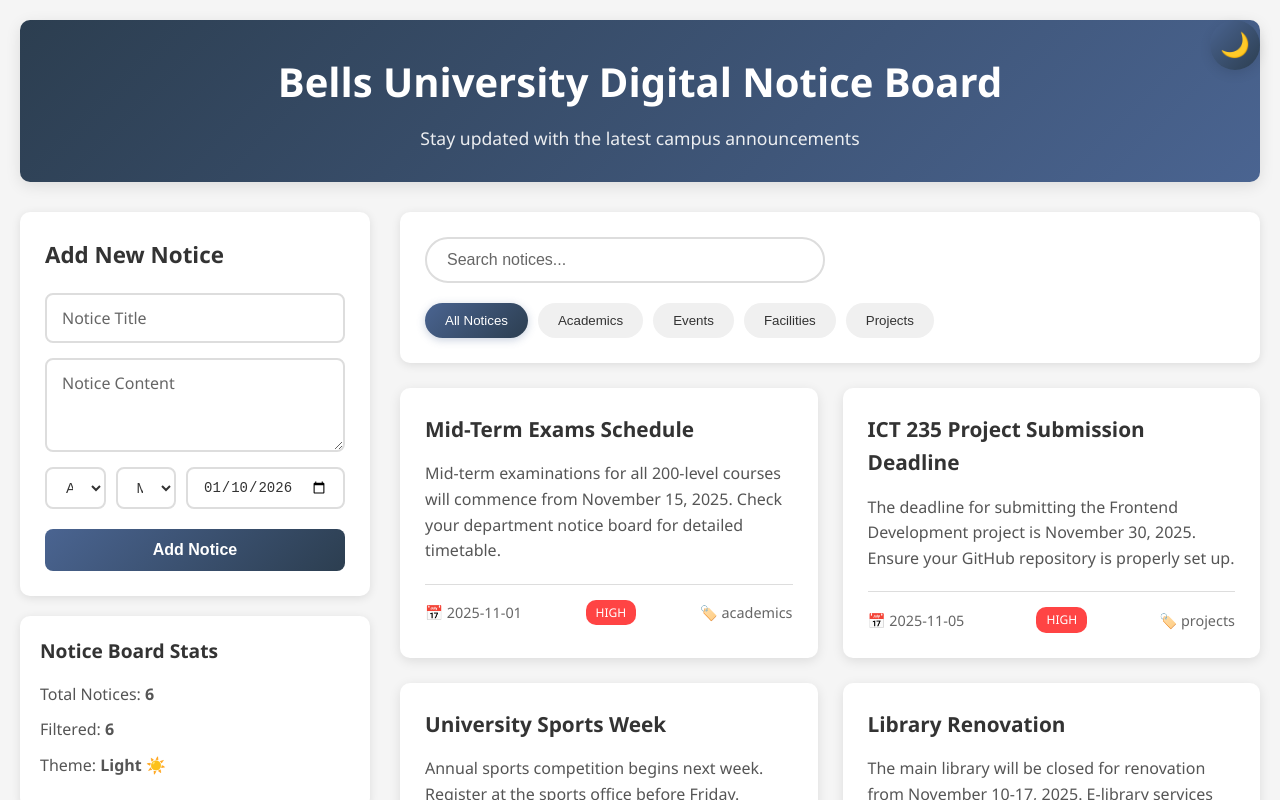
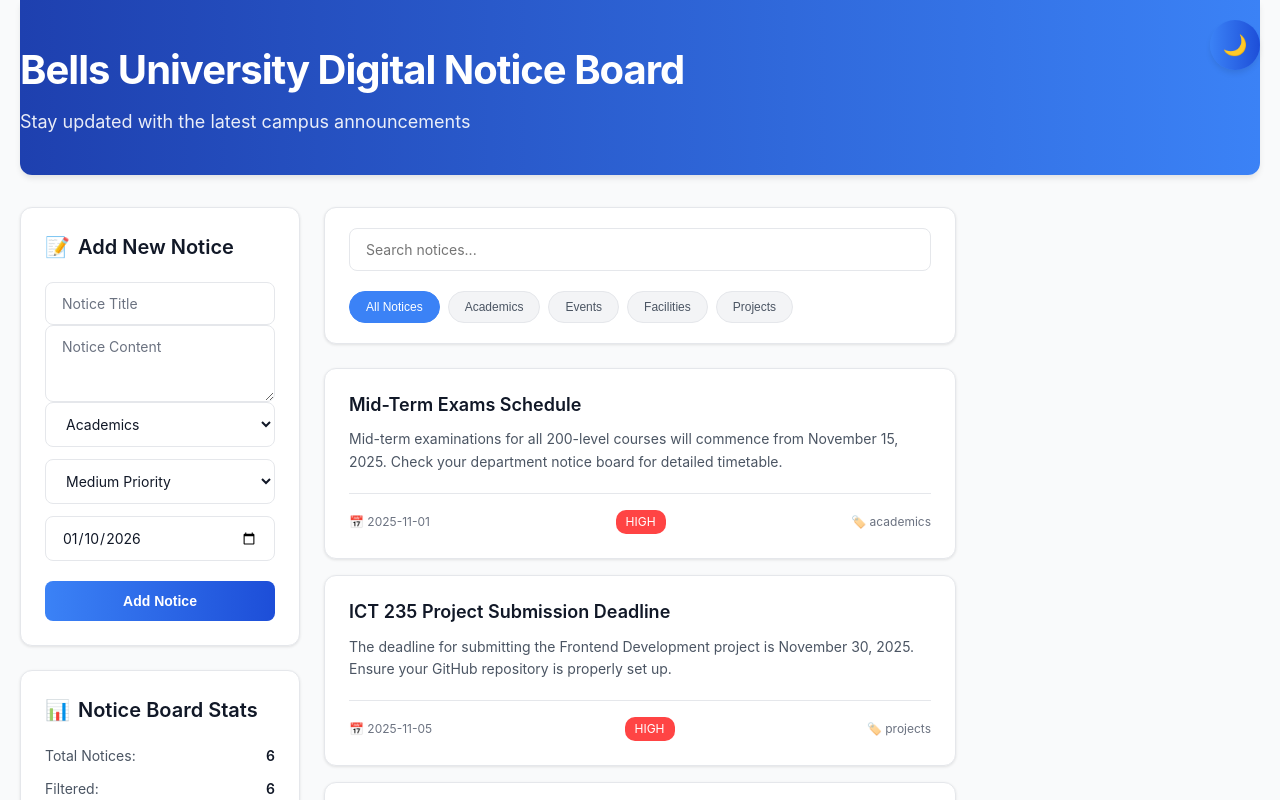
Before and after one commit to retrome3/bells_notice-board, a React (Create React App) app: page / in a window 1280 px wide. Shown: the top 800 px of the page. Built offline with nearby package versions, Linux system fonts and the light colour scheme.

Commit message:
Update App.css

```diff
--- a/src/styles/App.css
+++ b/src/styles/App.css
@@ -1,44 +1,46 @@
-/* CSS Variables for Theme Switching */
+/* CSS Variables for Theme Switching - Updated to match Figma design */
 :root {
-  /* Light Theme (Default) */
-  --bg-primary: #f5f5f5;
+  /* Light Theme (Default) - Figma-inspired palette */
+  --bg-primary: #f9fafb;
   --bg-secondary: white;
-  --bg-tertiary: #f0f0f0;
-  --text-primary: #333;
-  --text-secondary: #555;
-  --text-tertiary: #666;
-  --border-color: #ddd;
-  --header-bg: linear-gradient(135deg, #2c3e50, #4a6491);
+  --bg-tertiary: #f3f4f6;
+  --text-primary: #111827;
+  --text-secondary: #4b5563;
+  --text-tertiary: #6b7280;
+  --border-color: #e5e7eb;
+  --header-bg: linear-gradient(to right, #1e40af, #3b82f6); /* Figma blue gradient */
   --header-text: white;
-  --footer-bg: #2c3e50;
-  --footer-text: white;
-  --accent-color: #4a6491;
-  --accent-gradient: linear-gradient(135deg, #4a6491, #2c3e50);
-  --delete-btn: #ff4444;
-  --delete-hover: #cc0000;
-  --shadow-light: rgba(0, 0, 0, 0.1);
-  --shadow-medium: rgba(0, 0, 0, 0.15);
+  --footer-bg: #1f2937;
+  --footer-text: #f9fafb;
+  --accent-color: #3b82f6;
+  --accent-gradient: linear-gradient(to right, #3b82f6, #1d4ed8);
+  --delete-btn: #ef4444;
+  --delete-hover: #dc2626;
+  --shadow-light: 0 1px 3px rgba(0, 0, 0, 0.1);
+  --shadow-medium: 0 4px 6px -1px rgba(0, 0, 0, 0.1);
+  --shadow-large: 0 10px 15px -3px rgba(0, 0, 0, 0.1);
 }
 
 [data-theme="dark"] {
   /* Dark Theme */
-  --bg-primary: #121212;
-  --bg-secondary: #1e1e1e;
-  --bg-tertiary: #2d2d2d;
-  --text-primary: #e0e0e0;
-  --text-secondary: #b0b0b0;
-  --text-tertiary: #888;
-  --border-color: #444;
-  --header-bg: linear-gradient(135deg, #0d1b2a, #1b3a4b);
-  --header-text: #e0e0e0;
-  --footer-bg: #0d1b2a;
-  --footer-text: #b0b0b0;
-  --accent-color: #3498db;
-  --accent-gradient: linear-gradient(135deg, #3498db, #2980b9);
-  --delete-btn: #e74c3c;
-  --delete-hover: #c0392b;
-  --shadow-light: rgba(0, 0, 0, 0.3);
-  --shadow-medium: rgba(0, 0, 0, 0.4);
+  --bg-primary: #111827;
+  --bg-secondary: #1f2937;
+  --bg-tertiary: #374151;
+  --text-primary: #f9fafb;
+  --text-secondary: #d1d5db;
+  --text-tertiary: #9ca3af;
+  --border-color: #4b5563;
+  --header-bg: linear-gradient(to right, #0f172a, #1e40af);
+  --header-text: #e5e7eb;
+  --footer-bg: #0f172a;
+  --footer-text: #d1d5db;
+  --accent-color: #60a5fa;
+  --accent-gradient: linear-gradient(to right, #60a5fa, #3b82f6);
+  --delete-btn: #f87171;
+  --delete-hover: #ef4444;
+  --shadow-light: 0 1px 3px rgba(0, 0, 0, 0.3);
+  --shadow-medium: 0 4px 6px -1px rgba(0, 0, 0, 0.3);
+  --shadow-large: 0 10px 15px -3px rgba(0, 0, 0, 0.3);
 }
 
 * {
@@ -48,17 +50,18 @@
 }
 
 body {
-    font-family: 'Segoe UI', Tahoma, Geneva, Verdana, sans-serif;
-    line-height: 1.6;
+    font-family: 'Inter', -apple-system, BlinkMacSystemFont, 'Segoe UI', Roboto, sans-serif;
+    line-height: 1.5;
     color: var(--text-primary);
     background: var(--bg-primary);
-    padding: 20px;
     transition: background-color 0.3s ease, color 0.3s ease;
+    padding: 0;
 }
 
 .container {
-    max-width: 1400px;
+    max-width: 1440px;
     margin: 0 auto;
+    padding: 0 20px;
 }
 
 /* Theme Toggle Button */
@@ -76,91 +79,115 @@ body {
     border-radius: 50%;
     width: 50px;
     height: 50px;
-    font-size: 24px;
+    font-size: 20px;
     cursor: pointer;
-    box-shadow: 0 4px 12px var(--shadow-light);
-    transition: transform 0.3s, box-shadow 0.3s;
+    box-shadow: var(--shadow-medium);
+    transition: transform 0.2s;
+    display: flex;
+    align-items: center;
+    justify-content: center;
 }
 
 .theme-btn:hover {
-    transform: scale(1.1);
-    box-shadow: 0 6px 16px var(--shadow-medium);
+    transform: scale(1.05);
 }
 
-/* Header Styles */
+/* Header Styles - Match Figma */
 .header {
     background: var(--header-bg);
     color: var(--header-text);
-    padding: 30px;
-    border-radius: 10px;
-    margin-bottom: 30px;
-    text-align: center;
-    box-shadow: 0 4px 15px var(--shadow-light);
-    transition: all 0.3s ease;
+    padding: 40px 0;
+    margin-bottom: 32px;
+    border-radius: 0 0 12px 12px;
+    box-shadow: var(--shadow-medium);
 }
 
 .header h1 {
     font-size: 2.5rem;
-    margin-bottom: 10px;
-    font-weight: 600;
+    font-weight: 700;
+    margin-bottom: 8px;
+    letter-spacing: -0.025em;
 }
 
 .header p {
-    font-size: 1.1rem;
+    font-size: 1.125rem;
     opacity: 0.9;
+    font-weight: 400;
 }
 
-/* Main Layout */
+/* Main Layout - Match Figma 3-column structure */
 .main-layout {
     display: grid;
-    grid-template-columns: 350px 1fr;
-    gap: 30px;
-    margin-bottom: 30px;
+    grid-template-columns: 280px 1fr 280px;
+    gap: 24px;
+    margin-bottom: 40px;
+    align-items: start;
 }
 
-@media (max-width: 1024px) {
+@media (max-width: 1200px) {
+    .main-layout {
+        grid-template-columns: 280px 1fr;
+    }
+}
+
+@media (max-width: 768px) {
     .main-layout {
         grid-template-columns: 1fr;
     }
 }
 
-/* Sidebar Styles */
+/* Sidebar & Stats Panel - Match Figma */
 .sidebar {
     display: flex;
     flex-direction: column;
-    gap: 20px;
+    gap: 24px;
+    position: sticky;
+    top: 24px;
 }
 
-.notice-form {
+.notice-form, .stats {
     background: var(--bg-secondary);
-    padding: 25px;
-    border-radius: 10px;
-    box-shadow: 0 2px 10px var(--shadow-light);
-    transition: all 0.3s ease;
+    padding: 24px;
+    border-radius: 12px;
+    border: 1px solid var(--border-color);
+    box-shadow: var(--shadow-light);
 }
 
-.notice-form h3 {
+.notice-form h3, .stats h3 {
+    font-size: 1.25rem;
+    font-weight: 600;
     color: var(--text-primary);
     margin-bottom: 20px;
-    font-size: 1.4rem;
+    display: flex;
+    align-items: center;
+    gap: 8px;
 }
 
-.form-input {
+.notice-form h3::before {
+    content: "📝";
+}
+
+.stats h3::before {
+    content: "📊";
+}
+
+/* Form Styles */
+.form-input, .form-select, .search-box {
     width: 100%;
-    padding: 12px 15px;
-    border: 2px solid var(--border-color);
+    padding: 12px 16px;
+    border: 1px solid var(--border-color);
     border-radius: 8px;
-    font-size: 16px;
-    margin-bottom: 15px;
+    font-size: 0.875rem;
     font-family: inherit;
-    transition: border-color 0.3s, background-color 0.3s, color 0.3s;
     background: var(--bg-secondary);
     color: var(--text-primary);
+    transition: border-color 0.2s, box-shadow 0.2s;
 }
 
-.form-input:focus {
+.form-input:focus, .form-select:focus, .search-box:focus {
     outline: none;
     border-color: var(--accent-color);
+    box-shadow: 0 0 0 3px rgba(59, 130, 246, 0.1);
 }
 
 .form-input::placeholder {
@@ -169,27 +196,9 @@ body {
 
 .form-row {
     display: grid;
-    grid-template-columns: repeat(3, 1fr);
-    gap: 10px;
+    grid-template-columns: 1fr;
+    gap: 12px;
     margin-bottom: 20px;
-}
-
-@media (max-width: 1200px) {
-    .form-row {
-        grid-template-columns: 1fr;
-    }
-}
-
-.form-select {
-    width: 100%;
-    padding: 10px 15px;
-    border: 2px solid var(--border-color);
-    border-radius: 8px;
-    font-size: 14px;
-    background: var(--bg-secondary);
-    color: var(--text-primary);
-    cursor: pointer;
-    transition: all 0.3s ease;
 }
 
 .submit-btn {
@@ -199,84 +208,69 @@ body {
     color: white;
     border: none;
     border-radius: 8px;
-    font-size: 16px;
+    font-size: 0.875rem;
     font-weight: 600;
     cursor: pointer;
-    transition: transform 0.2s, box-shadow 0.2s;
+    transition: all 0.2s;
 }
 
 .submit-btn:hover {
-    transform: translateY(-2px);
-    box-shadow: 0 4px 12px rgba(74, 100, 145, 0.3);
+    opacity: 0.95;
+    transform: translateY(-1px);
+    box-shadow: var(--shadow-medium);
 }
 
 /* Stats */
-.stats {
-    background: var(--bg-secondary);
-    padding: 20px;
-    border-radius: 10px;
-    box-shadow: 0 2px 10px var(--shadow-light);
-    transition: all 0.3s ease;
+.stats p {
+    display: flex;
+    justify-content: space-between;
+    margin-bottom: 12px;
+    color: var(--text-secondary);
+    font-size: 0.875rem;
 }
 
-.stats h3 {
+.stats strong {
     color: var(--text-primary);
-    margin-bottom: 15px;
-    font-size: 1.2rem;
+    font-weight: 600;
 }
 
-.stats p {
-    margin-bottom: 10px;
-    color: var(--text-secondary);
+/* Main Content Area */
+.main-content {
+    display: flex;
+    flex-direction: column;
+    gap: 24px;
 }
 
-/* Controls Styles */
+/* Controls */
 .controls {
     background: var(--bg-secondary);
-    padding: 25px;
-    border-radius: 10px;
-    margin-bottom: 25px;
-    box-shadow: 0 2px 10px var(--shadow-light);
-    transition: all 0.3s ease;
+    padding: 20px 24px;
+    border-radius: 12px;
+    border: 1px solid var(--border-color);
+    box-shadow: var(--shadow-light);
 }
 
 .search-box {
-    width: 100%;
-    max-width: 400px;
-    padding: 12px 20px;
-    border: 2px solid var(--border-color);
-    border-radius: 25px;
-    font-size: 16px;
+    max-width: 100%;
     margin-bottom: 20px;
-    transition: border-color 0.3s, background-color 0.3s, color 0.3s;
-    background: var(--bg-secondary);
-    color: var(--text-primary);
-}
-
-.search-box:focus {
-    outline: none;
-    border-color: var(--accent-color);
-}
-
-.search-box::placeholder {
-    color: var(--text-tertiary);
 }
 
 .category-buttons {
     display: flex;
     flex-wrap: wrap;
-    gap: 10px;
+    gap: 8px;
 }
 
 .category-btn {
-    padding: 10px 20px;
+    padding: 8px 16px;
     background: var(--bg-tertiary);
-    border: none;
+    border: 1px solid var(--border-color);
     border-radius: 20px;
+    font-size: 0.75rem;
+    font-weight: 500;
+    color: var(--text-secondary);
     cursor: pointer;
-    transition: all 0.3s;
-    font-weight: 500;
-    color: var(--text-primary);
+    transition: all 0.2s;
 }
 
 .category-btn:hover {
@@ -284,54 +278,52 @@ body {
 }
 
 .category-btn.active {
-    background: var(--accent-gradient);
+    background: var(--accent-color);
     color: white;
-    box-shadow: 0 2px 8px rgba(74, 100, 145, 0.3);
+    border-color: var(--accent-color);
 }
 
-/* Notice Grid */
+/* Notice Grid - Match Figma card layout */
 .notice-grid {
-    display: grid;
-    grid-template-columns: repeat(auto-fill, minmax(350px, 1fr));
-    gap: 25px;
-    margin-bottom: 30px;
-}
-
-@media (max-width: 768px) {
-    .notice-grid {
-        grid-template-columns: 1fr;
-    }
+    display: flex;
+    flex-direction: column;
+    gap: 16px;
 }
 
 .notice-card {
     background: var(--bg-secondary);
-    border-radius: 10px;
-    padding: 25px;
-    box-shadow: 0 3px 12px var(--shadow-light);
-    transition: transform 0.3s, box-shadow 0.3s, background-color 0.3s;
+    border-radius: 12px;
+    padding: 24px;
+    border: 1px solid var(--border-color);
+    box-shadow: var(--shadow-light);
+    transition: all 0.2s;
     position: relative;
 }
 
 .notice-card:hover {
-    transform: translateY(-5px);
-    box-shadow: 0 6px 20px var(--shadow-medium);
+    transform: translateY(-2px);
+    box-shadow: var(--shadow-medium);
+    border-color: var(--accent-color);
 }
 
 .delete-btn {
     position: absolute;
-    top: 15px;
-    right: 15px;
+    top: 16px;
+    right: 16px;
+    width: 28px;
+    height: 28px;
     background: var(--delete-btn);
     color: white;
     border: none;
-    border-radius: 50%;
-    width: 30px;
-    height: 30px;
-    font-size: 20px;
-    line-height: 20px;
+    border-radius: 6px;
+    font-size: 18px;
+    line-height: 1;
     cursor: pointer;
     opacity: 0;
-    transition: opacity 0.3s, background-color 0.3s;
+    transition: opacity 0.2s, background-color 0.2s;
+    display: flex;
+    align-items: center;
+    justify-content: center;
 }
 
 .notice-card:hover .delete-btn {
@@ -343,87 +335,120 @@ body {
 }
 
 .notice-title {
+    font-size: 1.125rem;
+    font-weight: 600;
     color: var(--text-primary);
-    margin-bottom: 15px;
-    font-size: 1.3rem;
-    font-weight: 600;
-    padding-right: 30px;
+    margin-bottom: 12px;
+    padding-right: 40px;
+    line-height: 1.3;
 }
 
 .notice-content {
     color: var(--text-secondary);
+    font-size: 0.875rem;
+    line-height: 1.6;
     margin-bottom: 20px;
-    line-height: 1.6;
 }
 
 .notice-footer {
     display: flex;
     justify-content: space-between;
     align-items: center;
+    padding-top: 16px;
+    border-top: 1px solid var(--border-color);
+    font-size: 0.75rem;
     color: var(--text-tertiary);
-    font-size: 0.9rem;
-    padding-top: 15px;
-    border-top: 1px solid var(--border-color);
 }
 
+.notice-meta {
+    display: flex;
+    align-items: center;
+    gap: 12px;
+}
+
+.priority-badge, .category-badge {
+    padding: 4px 10px;
+    border-radius: 12px;
+    font-weight: 600;
+    font-size: 0.7rem;
+    text-transform: uppercase;
+    letter-spacing: 0.05em;
+}
+
+/* Priority Colors - Match Figma */
+.priority-high {
+    background: #fee2e2;
+    color: #991b1b;
+}
+[data-theme="dark"] .priority-high {
+    background: #7f1d1d;
+    color: #fecaca;
+}
+
+.priority-medium {
+    background: #fef3c7;
+    color: #92400e;
+}
+[data-theme="dark"] .priority-medium {
+    background: #92400e;
+    color: #fef3c7;
+}
+
+.priority-low {
+    background: #d1fae5;
+    color: #065f46;
+}
+[data-theme="dark"] .priority-low {
+    background: #065f46;
+    color: #d1fae5;
+}
+
+.category-badge {
+    background: #e0e7ff;
+    color: #3730a3;
+}
+[data-theme="dark"] .category-badge {
+    background: #3730a3;
+    color: #e0e7ff;
+}
+
+.date-display {
+    display: flex;
+    align-items: center;
+    gap: 4px;
+}
+
+/* Empty State */
 .no-notices {
-    grid-column: 1 / -1;
     text-align: center;
-    padding: 60px 20px;
+    padding: 48px 24px;
     background: var(--bg-secondary);
-    border-radius: 10px;
-    box-shadow: 0 2px 10px var(--shadow-light);
-    transition: all 0.3s ease;
+    border-radius: 12px;
+    border: 1px dashed var(--border-color);
 }
 
 .no-notices p {
-    color: var(--text-secondary);
-    font-size: 1.1rem;
+    color: var(--text-tertiary);
+    font-size: 0.875rem;
 }
 
-/* Footer Styles */
+/* Footer */
 .footer {
     background: var(--footer-bg);
     color: var(--footer-text);
-    padding: 25px;
-    border-radius: 10px;
+    padding: 24px;
+    border-radius: 12px;
+    margin-top: 40px;
     text-align: center;
-    margin-top: 30px;
-    transition: all 0.3s ease;
 }
 
 .footer p {
-    margin-bottom: 10px;
-    opacity: 0.9;
+    margin-bottom: 4px;
+    font-size: 0.875rem;
 }
 
 .footer p:last-child {
     margin-bottom: 0;
-    font-size: 0.9rem;
+    font-size: 0.75rem;
     opacity: 0.7;
 }
-
-/* Theme-specific priority colors */
-[data-theme="light"] .priority-high {
-    border-left: 4px solid #ff4444;
-}
-
-[data-theme="light"] .priority-medium {
-    border-left: 4px solid #ffaa00;
-}
-
-[data-theme="light"] .priority-low {
-    border-left: 4px solid #44aa44;
-}
-
-[data-theme="dark"] .priority-high {
-    border-left: 4px solid #e74c3c;
-}
-
-[data-theme="dark"] .priority-medium {
-    border-left: 4px solid #f39c12;
-}
-
-[data-theme="dark"] .priority-low {
-    border-left: 4px solid #27ae60;
-}
```
